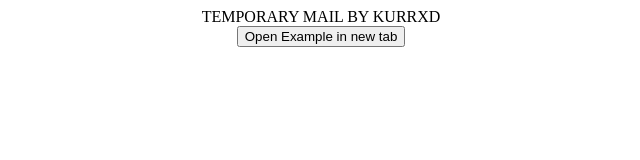
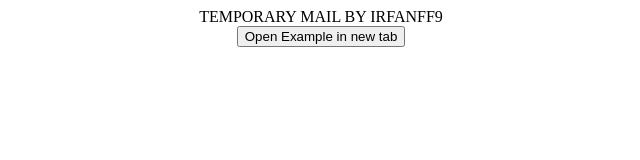
Before and after one commit to Irfanff9/tempmail, a plain HTML site: page index.html in a window 1280 px wide. Shown: the full height of the page, 319-959 px from the left. Drawn offline with Linux system fonts and the light colour scheme.

Commit message:
Update index.html

```diff
--- a/index.html
+++ b/index.html
@@ -6,7 +6,7 @@
   </head>
 <body>
   <center>
-    TEMPORARY MAIL BY KURRXD
+    TEMPORARY MAIL BY IRFANFF9
     <center>
   </center>
   <body>
```
